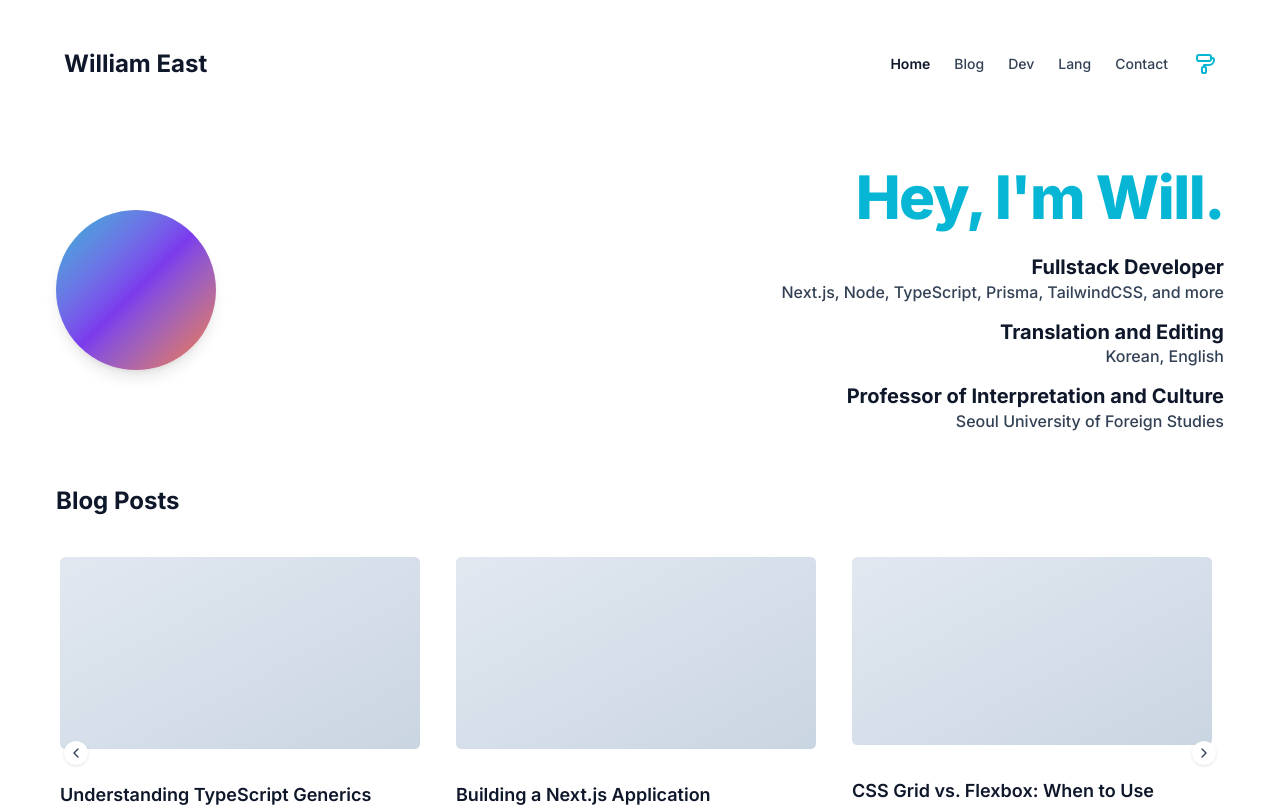
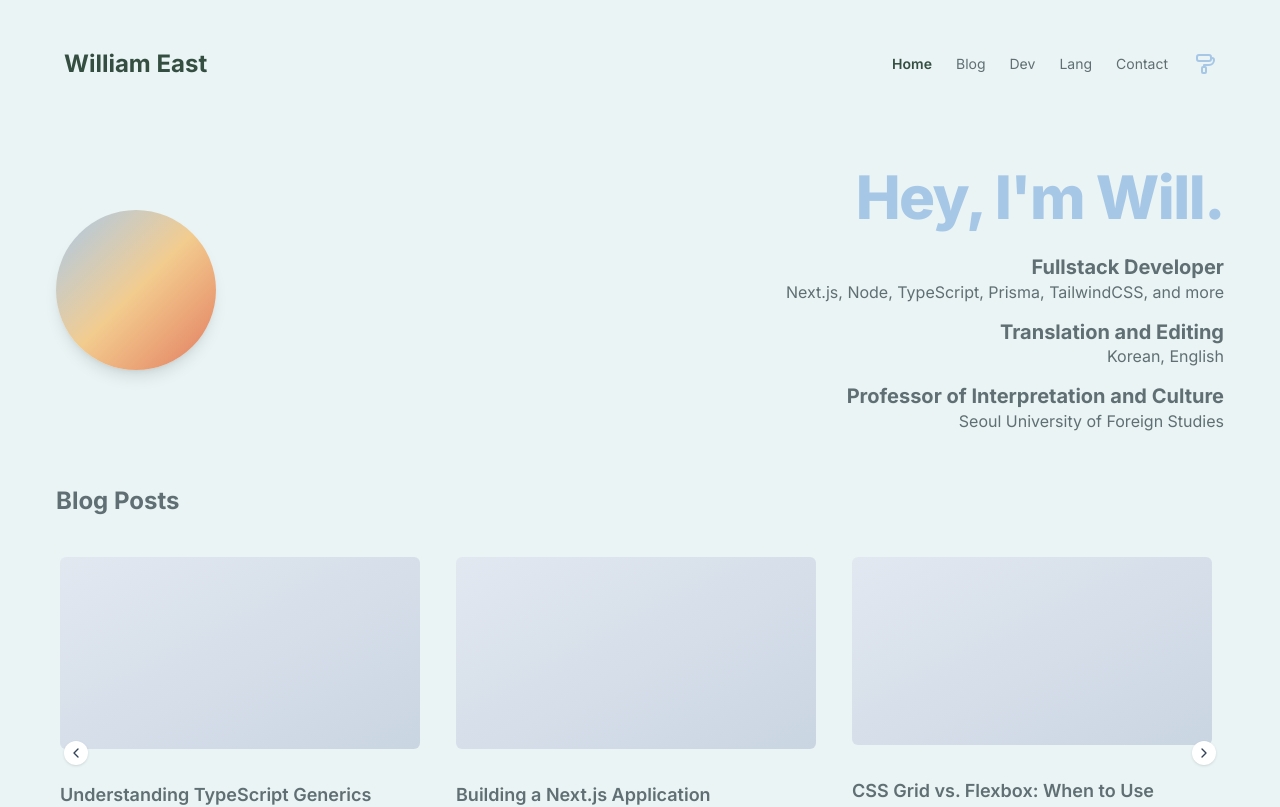
Before and after one commit to wjbetech/blogfolio, a Next.js app: page / in a window 1280 px wide. Shown: the top 807 px of the page. Built offline with nearby package versions, Linux system fonts and the light colour scheme.

Commit message:
feat/theme-drawer: fixing some tailwind bugs and cleaning up the themes are rendered

```diff
--- a/src/app/globals.css
+++ b/src/app/globals.css
@@ -3,206 +3,66 @@
 @import "shadcn/tailwind.css";
 @tailwind utilities;
 
-@custom-variant dark (&:is(.dark *));
-
+/* Register CSS variables as Tailwind color utilities */
 @theme inline {
-  --color-background: var(--background);
-  --color-foreground: var(--foreground);
-  --font-sans: var(--font-sans);
-  --font-mono: var(--font-geist-mono);
-  --color-sidebar-ring: var(--sidebar-ring);
-  --color-sidebar-border: var(--sidebar-border);
-  --color-sidebar-accent-foreground: var(--sidebar-accent-foreground);
-  --color-sidebar-accent: var(--sidebar-accent);
-  --color-sidebar-primary-foreground: var(--sidebar-primary-foreground);
-  --color-sidebar-primary: var(--sidebar-primary);
-  --color-sidebar-foreground: var(--sidebar-foreground);
-  --color-sidebar: var(--sidebar);
-  --color-chart-5: var(--chart-5);
-  --color-chart-4: var(--chart-4);
-  --color-chart-3: var(--chart-3);
-  --color-chart-2: var(--chart-2);
-  --color-chart-1: var(--chart-1);
-  --color-ring: var(--ring);
-  --color-input: var(--input);
-  --color-border: var(--border);
-  --color-destructive: var(--destructive);
-  --color-accent-foreground: var(--accent-foreground);
-  --color-accent: var(--accent);
-  --color-muted-foreground: var(--muted-foreground);
-  --color-muted: var(--muted);
-  --color-secondary-foreground: var(--secondary-foreground);
-  --color-secondary: var(--secondary);
-  --color-primary-foreground: var(--primary-foreground);
-  --color-primary: var(--primary);
-  --color-popover-foreground: var(--popover-foreground);
-  --color-popover: var(--popover);
-  --color-card-foreground: var(--card-foreground);
-  --color-card: var(--card);
-  --radius-sm: calc(var(--radius) - 4px);
-  --radius-md: calc(var(--radius) - 2px);
-  --radius-lg: var(--radius);
-  --radius-xl: calc(var(--radius) + 4px);
-  --radius-2xl: calc(var(--radius) + 8px);
-  --radius-3xl: calc(var(--radius) + 12px);
-  --radius-4xl: calc(var(--radius) + 16px);
-}
-
-/* Theme variable bridge - map our theme variables into shadcn theme tokens */
-@theme inline {
-  --color-bg-100: var(--bg-100);
-  --color-bg100: var(--bg-100);
-  --color-bg-200: var(--bg-200);
-  --color-bg200: var(--bg-200);
-  --color-bg-300: var(--bg-300);
-  --color-bg300: var(--bg-300);
+  --color-bg100: var(--bg100);
+  --color-bg200: var(--bg200);
+  --color-bg300: var(--bg300);
   --color-headline: var(--headline);
   --color-paragraph: var(--paragraph);
+  --color-button: var(--button);
+  --color-buttonText: var(--buttonText);
   --color-accent: var(--accent);
-  --color-accent-text: var(--accent-text);
-  --color-accent-2: var(--accent-2);
-  --color-accent2: var(--accent-2);
-  --color-accent-3: var(--accent-3);
-  --color-accent3: var(--accent-3);
+  --color-accent2: var(--accent2);
+  --color-accent3: var(--accent3);
 }
 
 :root {
-  /* Defaults for themeable variables (can be overridden by JS applyTheme or by [data-theme] blocks) */
-  --bg-100: #ffffff;
-  --bg100: var(--bg-100);
-  --bg-200: #f8fafc;
-  --bg200: var(--bg-200);
-  --bg-300: #eef2ff;
-  --bg300: var(--bg-300);
-  --headline: #0f172a;
-  --paragraph: #334155;
-  --accent: #06b6d4;
-  --accent-text: #ffffff;
-  --accent-2: #7c3aed;
-  --accent2: var(--accent-2);
-  --accent-3: #f97316;
-  --accent3: var(--accent-3);
+  /* Welcome Theme as the default for new users */
+  /* CSS variable names match themes.ts property names exactly */
+  --bg100: #eaf4f4;
+  --bg200: #d4e9e2;
+  --bg300: #bddbd0;
 
-  /* Map theme variables into shadcn tokens to avoid conflicting direct color definitions */
-  --background: var(--bg-100);
-  --foreground: var(--headline);
-  --card: var(--bg-100);
-  --card-foreground: var(--headline);
-  --popover: var(--bg-100);
-  --popover-foreground: var(--headline);
-  --primary: var(--accent);
-  --primary-foreground: var(--accent-text);
-  --secondary: var(--accent-2);
-  --secondary-foreground: var(--accent-text);
-  --muted: var(--bg-200);
-  --muted-foreground: var(--paragraph);
-  --accent-foreground: var(--accent-text);
-  --destructive: #ef4444;
-  --border: rgba(15, 23, 42, 0.06);
-  --input: rgba(15, 23, 42, 0.06);
-  --ring: rgba(6, 182, 212, 0.18);
-  --chart-1: var(--accent);
-  --chart-2: var(--accent-2);
-  --chart-3: var(--accent-3);
-  --chart-4: var(--accent);
-  --chart-5: var(--bg-200);
-  --radius: 0.45rem;
-  --sidebar: var(--bg-100);
-  --sidebar-foreground: var(--headline);
-  --sidebar-primary: var(--primary);
-  --sidebar-primary-foreground: var(--primary-foreground);
-  --sidebar-accent: var(--accent);
-  --sidebar-accent-foreground: var(--accent-text);
-  --sidebar-border: rgba(15, 23, 42, 0.06);
-  --sidebar-ring: rgba(6, 182, 212, 0.12);
+  --headline: #344e41;
+  --paragraph: #5f6f73;
+
+  --button: #84a98c;
+  --buttonText: #fffffe;
+
+  --accent: #a7c7e7;
+  --accent2: #f2cc8f;
+  --accent3: #e07a5f;
 }
 
-/* Optional: attribute-driven theme blocks. If you set data-theme="id" on <html>, these vars will apply.
-   Values here are examples matching some themes defined in src/lib/themes.ts. You can add more entries as needed. */
+/* Keep data-theme override blocks (example) — they override the same variables above */
 [data-theme="welcome"] {
-  --bg-100: #eaf4f4;
-  --bg100: var(--bg-100);
-  --bg-200: #d4e9e2;
-  --bg200: var(--bg-200);
-  --bg-300: #bddbd0;
-  --bg300: var(--bg-300);
+  /* CSS variable names match themes.ts property names exactly */
+  --bg100: #eaf4f4;
+  --bg200: #d4e9e2;
+  --bg300: #bddbd0;
   --headline: #344e41;
   --paragraph: #5f6f73;
-  --accent: #84a98c;
-  --accent-text: #ffffff;
-  --accent-2: #f2cc8f;
-  --accent2: var(--accent-2);
-  --accent-3: #e07a5f;
-  --accent3: var(--accent-3);
+  --button: #84a98c;
+  --buttonText: #fffffe;
+  --accent: #a7c7e7;
+  --accent2: #f2cc8f;
+  --accent3: #e07a5f;
 }
 
-[data-theme="demon"] {
-  --bg-100: #16161a;
-  --bg100: var(--bg-100);
-  --bg-200: #0f0f11;
-  --bg200: var(--bg-200);
-  --bg-300: #0c0c0e;
-  --bg300: var(--bg-300);
-  --headline: #fffffe;
-  --paragraph: #94a1b2;
-  --accent: #7f5af0;
-  --accent-text: #fffffe;
-  --accent-2: #4a3f6b;
-  --accent2: var(--accent-2);
-  --accent-3: #2cb67d;
-  --accent3: var(--accent-3);
-}
+/* ...other [data-theme="..."] blocks remain here... */
 
-.dark {
-  --background: oklch(0.13 0.028 261.692);
-  --foreground: oklch(0.985 0.002 247.839);
-  --card: oklch(0.21 0.034 264.665);
-  --card-foreground: oklch(0.985 0.002 247.839);
-  --popover: oklch(0.21 0.034 264.665);
-  --popover-foreground: oklch(0.985 0.002 247.839);
-  --primary: oklch(0.71 0.13 215);
-  --primary-foreground: oklch(0.3 0.05 230);
-  --secondary: oklch(0.274 0.006 286.033);
-  --secondary-foreground: oklch(0.985 0 0);
-  --muted: oklch(0.278 0.033 256.848);
-  --muted-foreground: oklch(0.707 0.022 261.325);
-  --accent: oklch(0.278 0.033 256.848);
-  --accent-foreground: oklch(0.985 0.002 247.839);
-  --destructive: oklch(0.704 0.191 22.216);
-  --border: oklch(1 0 0 / 10%);
-  --input: oklch(1 0 0 / 15%);
-  --ring: oklch(0.551 0.027 264.364);
-  --chart-1: oklch(0.87 0.12 207);
-  --chart-2: oklch(0.8 0.13 212);
-  --chart-3: oklch(0.71 0.13 215);
-  --chart-4: oklch(0.61 0.11 222);
-  --chart-5: oklch(0.52 0.09 223);
-  --sidebar: oklch(0.21 0.034 264.665);
-  --sidebar-foreground: oklch(0.985 0.002 247.839);
-  --sidebar-primary: oklch(0.8 0.13 212);
-  --sidebar-primary-foreground: oklch(0.3 0.05 230);
-  --sidebar-accent: oklch(0.278 0.033 256.848);
-  --sidebar-accent-foreground: oklch(0.985 0.002 247.839);
-  --sidebar-border: oklch(1 0 0 / 10%);
-  --sidebar-ring: oklch(0.551 0.027 264.364);
-}
-
-html,
-body,
-#__next {
-  height: 100%;
-  font-weight: 500;
-}
-body {
-  -webkit-font-smoothing: antialiased;
-  -moz-osx-font-smoothing: grayscale;
-}
-
+/* Base layer: use the CSS variables for body background and content color */
 @layer base {
-  * {
-    @apply border-border outline-ring/50;
+  *,
+  *::before,
+  *::after {
+    box-sizing: border-box;
   }
   body {
-    @apply bg-background text-foreground;
+    background-color: var(--bg100);
+    color: var(--paragraph);
+    -webkit-font-smoothing: antialiased;
+    -moz-osx-font-smoothing: grayscale;
   }
 }
--- a/src/components/Icons/ColorPaletteIcon.tsx
+++ b/src/components/Icons/ColorPaletteIcon.tsx
@@ -9,9 +9,9 @@ export default function ColorPaletteIcon(props: React.SVGProps<SVGSVGElement>) {
       viewBox="0 0 24 24"
       fill="none"
       stroke="currentColor"
-      stroke-width="2"
-      stroke-linecap="round"
-      stroke-linejoin="round"
+      strokeWidth="2"
+      strokeLinecap="round"
+      strokeLinejoin="round"
       className="icon icon-tabler icons-tabler-outline icon-tabler-paint"
       {...props}>
       <path stroke="none" d="M0 0h24v24H0z" fill="none" />
--- a/src/components/Navbar/Navbar.tsx
+++ b/src/components/Navbar/Navbar.tsx
@@ -26,7 +26,7 @@ export default function Navbar({
   return (
     <header>
       <div className="max-w-7xl mx-auto px-16 flex items-center justify-between h-32">
-        <Link href="/" className="text-2xl font-bold">
+        <Link href="/" className="text-2xl font-bold text-headline">
           William East
         </Link>
 
@@ -36,7 +36,7 @@ export default function Navbar({
               <Link
                 key={link.id}
                 href={link.href}
-                className={`text-sm ${pathname === link.href ? "font-semibold" : "text-paragraph"}`}>
+                className={`text-sm ${pathname === link.href ? "font-semibold text-headline" : "text-paragraph"}`}>
                 {link.label}
               </Link>
             ))}
@@ -48,7 +48,7 @@ export default function Navbar({
             aria-expanded={isDrawerOpen}
             onClick={() => onToggle?.()}
             className="ml-6 rounded-full flex items-center justify-center cursor-pointer">
-            <ColorPaletteIcon className="text-primary" />
+            <ColorPaletteIcon className="text-accent" />
           </button>
         </div>
       </div>
--- a/src/components/ThemeSelector/ThemeDrawer/ThemeDrawer.tsx
+++ b/src/components/ThemeSelector/ThemeDrawer/ThemeDrawer.tsx
@@ -1,6 +1,6 @@
 "use client";
 
-import React, { useRef } from "react";
+import { useRef } from "react";
 import { AnimatePresence, motion } from "framer-motion";
 import ThemeDrawerCarousel, { ThemeDrawerCarouselHandle } from "../ThemeCarousel/ThemeDrawerCarousel";
 import UpArrowIcon from "../../Icons/UpArrowIcon";
--- a/src/lib/themes.ts
+++ b/src/lib/themes.ts
@@ -4,16 +4,16 @@ export const ColorThemes: ColorTheme[] = [
   {
     id: "welcome",
     name: "Welcome Theme",
-    bg100: "#eaf4f4", // sky over Lumbridge
+    bg100: "#eaf4f4",
     bg200: "#d4e9e2",
     bg300: "#bddbd0",
     headline: "#344e41",
     paragraph: "#5f6f73",
-    button: "#84a98c", // gentle adventure green
+    button: "#84a98c",
     buttonText: "#fffffe",
-    accent: "#a7c7e7", // river Lum
-    accent2: "#f2cc8f", // wheat fields
-    accent3: "#e07a5f" // rooftops / subtle warmth
+    accent: "#a7c7e7",
+    accent2: "#f2cc8f",
+    accent3: "#e07a5f"
   },
   {
     id: "gnome",
@@ -186,15 +186,15 @@ export const ColorThemes: ColorTheme[] = [
   {
     id: "sunwell",
     name: "The Sunwell",
-    bg100: "#fff6e5", // arcane sanctum red
+    bg100: "#fff6e5",
     bg200: "#fee7cb",
     bg300: "#fdd8b1",
     headline: "#7c1d1d",
     paragraph: "#7a4a2e",
-    button: "#c81e1e", // blood elf crimson
+    button: "#c81e1e",
     buttonText: "#fff6e5",
-    accent: "#f5c16c", // radiant gold
-    accent2: "#6fa58c", // dried blood / obsession
-    accent3: "#f43f5e" // unstable arcane energy
+    accent: "#f5c16c",
+    accent2: "#6fa58c",
+    accent3: "#f43f5e"
   }
 ];
--- /dev/null
+++ b/tailwind.config.js
@@ -0,0 +1,8 @@
+/** @type {import('tailwindcss').Config} */
+module.exports = {
+  content: ["./src/**/*.{js,ts,jsx,tsx}"],
+  theme: {
+    extend: {}
+  },
+  plugins: []
+};
```
Also changed, not shown: src/lib/applyTheme.ts (+18 -13 lines).
